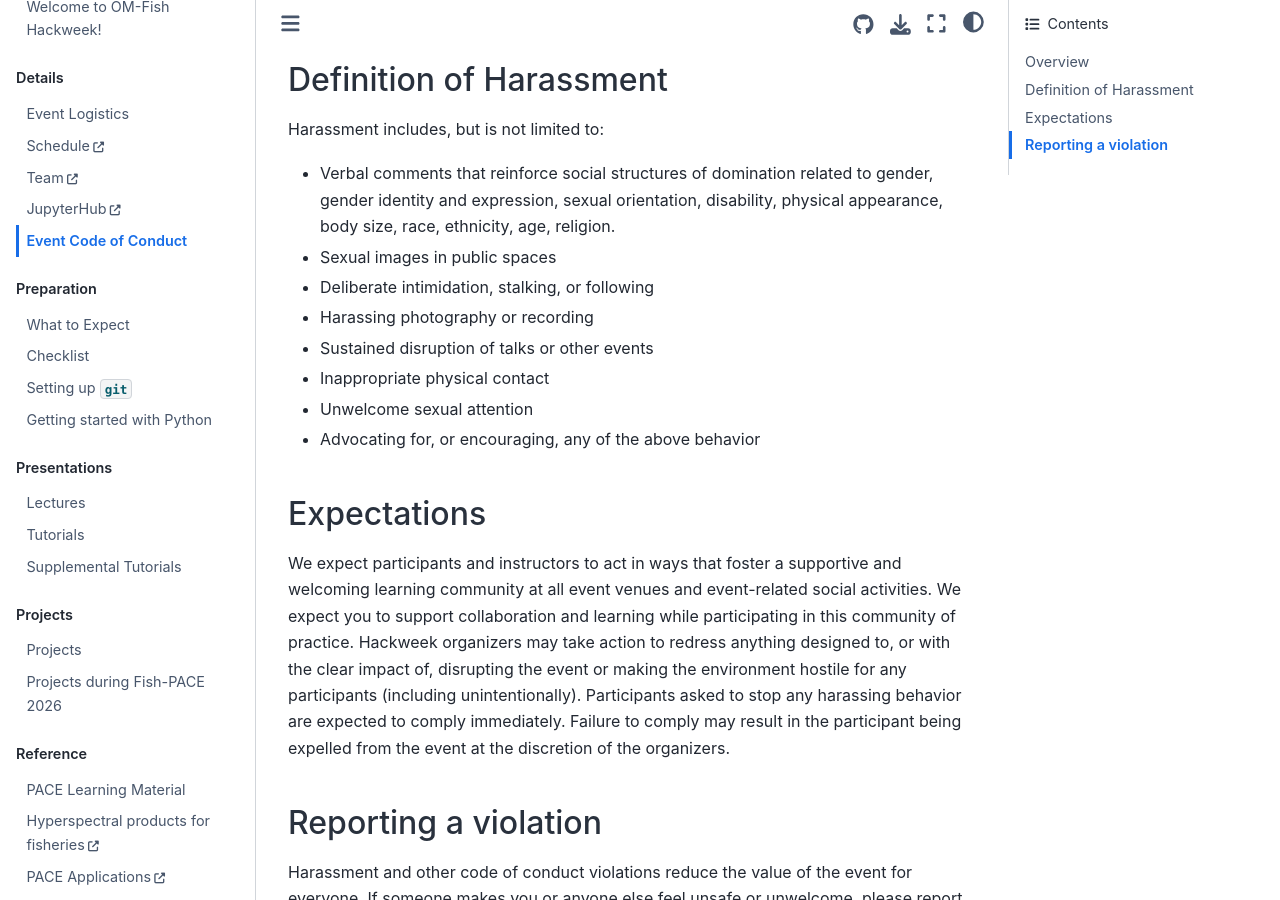
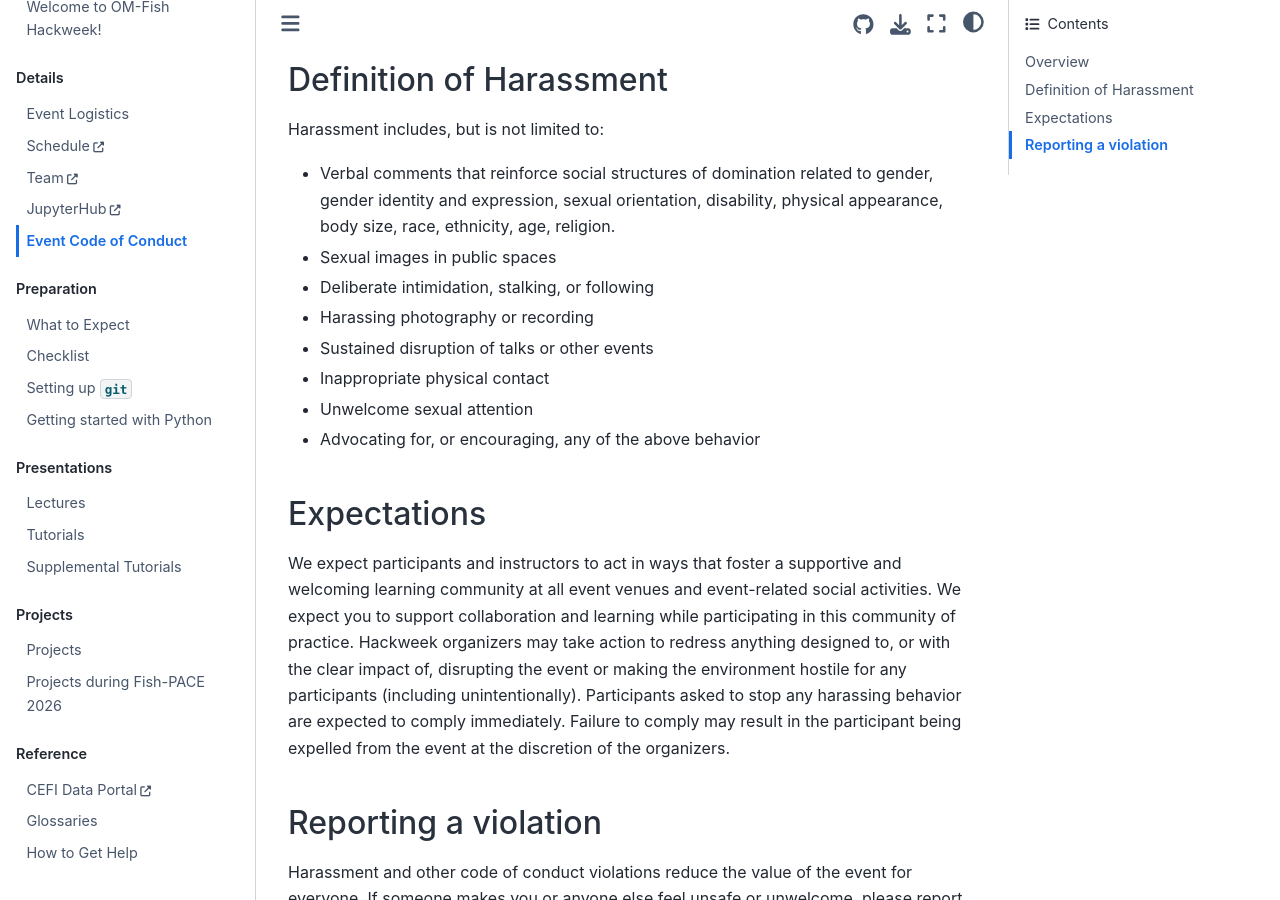
Before and after one commit to nmfs-opensci/om-fish-2027, a Jupyter Book: the page built from book/CoC.md, in a window 1280 px wide and 900 px high, scrolled down 524 px. Built offline with Jupyter Book 1.0.4 settings and Sphinx 7.4.7 and the Sphinx Book theme 1.1.4, drawn with Linux system fonts in a browser that asks for light colours.

Commit message:
Fix URLs in book table of contents
Updated URLs for schedule and team sections in the table of contents.

```diff
--- a/book/_toc.yml
+++ b/book/_toc.yml
@@ -7,9 +7,9 @@
   chapters:
     - file: logistics
     - title: Schedule
-      url: https://fish-pace.github.io/hackweek-2025/index.html?jump_to=schedule
+      url: https://nmfs-opensci.github.io/om-fish-2027/index.html?jump_to=schedule
     - title: Team
-      url: https://fish-pace.github.io/hackweek-2025/index.html?jump_to=team
+      url: https://nmfs-opensci.github.io/om-fish-2027/index.html?jump_to=team
     - title: JupyterHub
       url:  https://nmfs-openscapes.2i2c.cloud
     - file: CoC
@@ -30,12 +30,7 @@
     - file: projects/list_of_projects
 - caption: Reference
   chapters:
-    - file: preliminary/learning
-    - url: https://ocean-satellite-tools.github.io/hyper-fish-book/
-      title: Hyperspectral products for fisheries
-    - url: https://pace.oceansciences.org/applications.htm
-      title: PACE Applications
-    - url: https://pace.oceansciences.org/data_table.htm
-      title: Data availability
+    - url: https://psl.noaa.gov/cefi_portal/
+      title: CEFI Data Portal
     - file: reference/glossary
     - file: reference/questions
```
